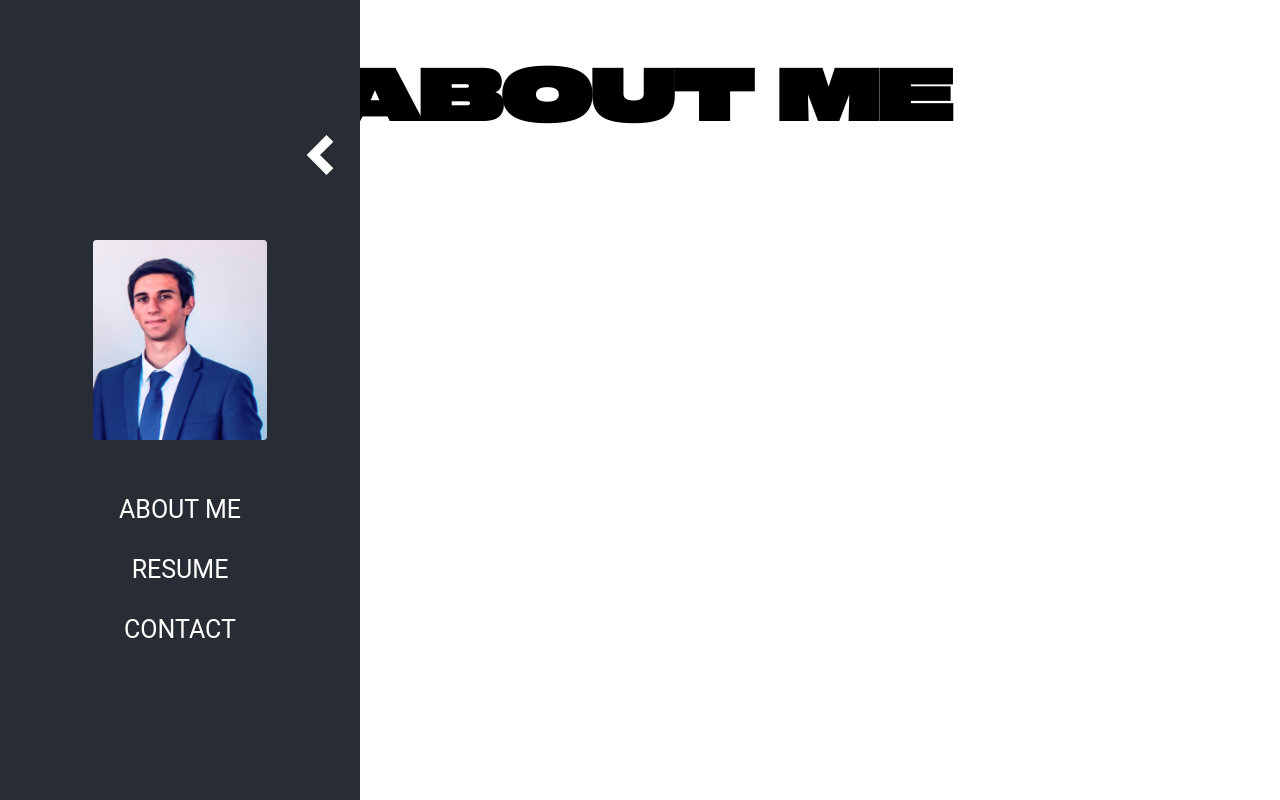
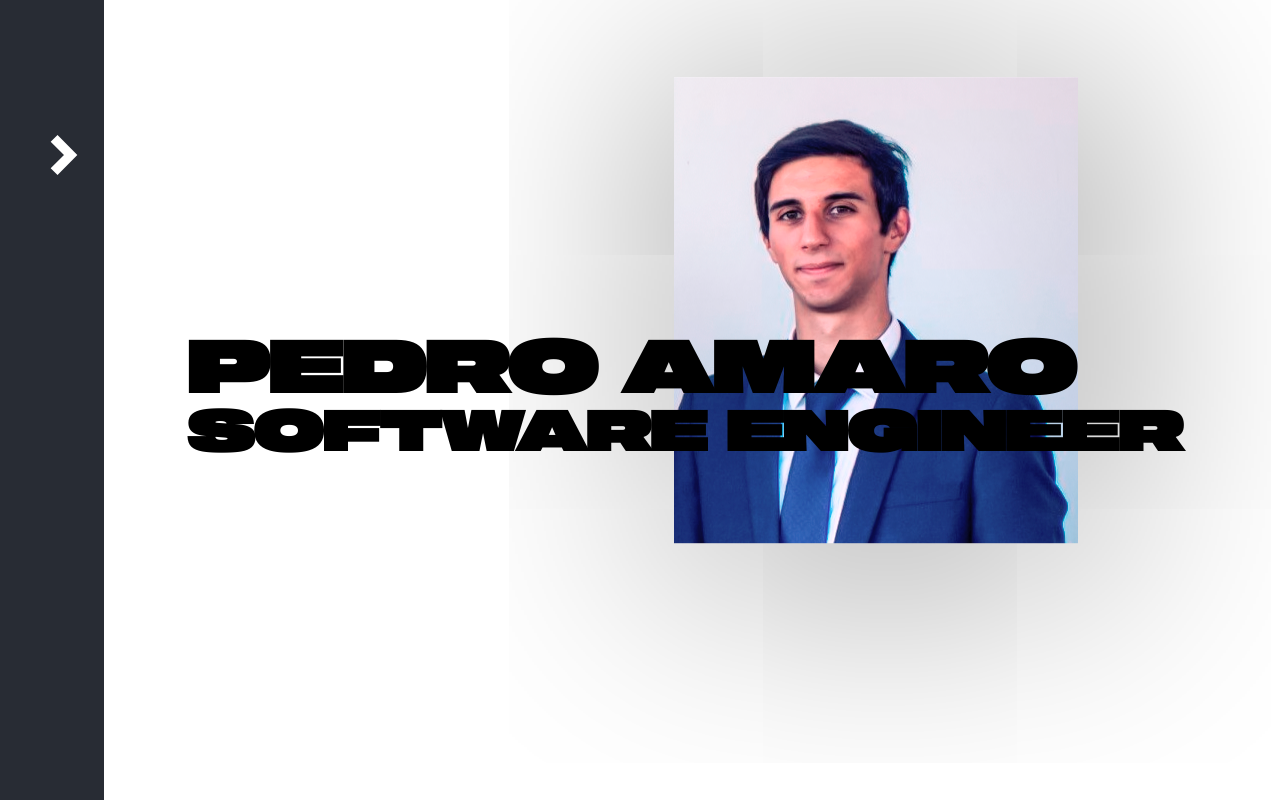
Before and after one commit to setura/reactCV, a React (Create React App) app in the folder react_app/: page / in a window 1280 px wide. Shown: the top 800 px of the page. Built offline with nearby package versions, Linux system fonts and the light colour scheme.

Commit message:
[ReactCV-003] style and dom changes

```diff
--- a/react_app/src/App.scss
+++ b/react_app/src/App.scss
@@ -15,7 +15,7 @@
 
 .App-header {
   background-color: #282c34;
-  min-height: 100vh;
+  height: 100vh;
   display: flex;
   flex-direction: column;
   align-items: center;
@@ -44,7 +44,8 @@
 
     .left-container {
       width: 25%;
-      position: absolute;
+      position: fixed;
+      z-index: 999;
       padding: 20px;
 
       .arrow-container {
@@ -120,7 +121,50 @@
     }
 
     .main-content {
-      flex: 70%;
+      width: 93%;
+      margin-left:7vw;
+    }
+
+    .about-me-page {
+      width: 100%;
+      height: 200vh;
+      background-color: black;
+
+      .presentaion {
+        display: flex;
+        height: 100vh;
+
+        position: relative;
+        background-color: white;
+        justify-content: space-around;
+        align-content: center;
+
+          .presentation-text {
+            max-width: 1100px;
+            max-height: 200px;
+            margin: auto;
+            text-align: left;
+            z-index: 5;
+            h1,h2 {
+              margin: 0 0 0 auto;
+              line-height: 1;
+            }
+          }
+
+          .my-photo {
+            position: absolute;
+            right: 0;
+            top: 50%;
+            max-width: 100%;
+            height: unset;
+            max-height: 100%;
+            transform: translate(-50%, -80%);
+            box-shadow: 11px 14px 300px gray
+            ;
+            border-radius: 0;
+            object-fit: none;
+          }
+      }
     }
   }
 }
--- a/react_app/src/components/About.js
+++ b/react_app/src/components/About.js
@@ -1,11 +1,19 @@
 import $ from 'jquery';
+import me from '../images/PEDROAMARO.png'
+
 
 
 const About = () => {
 
     return (
         <div className="about-me-page">
-            <h1>ABOUT ME</h1>
+            <div className="presentaion">
+                <div className="presentation-text">
+                    <h1>Pedro Amaro</h1>
+                    <h2>Software engineer</h2>
+                </div>
+                <img src={me} className="my-photo" alt="logo" />
+            </div>
         </div>
     )
 }
--- a/react_app/src/components/Menu.js
+++ b/react_app/src/components/Menu.js
@@ -7,7 +7,6 @@ const Menu = () => {
     let state = true;
 
     function handleMenu() {
-        console.log('The link was clicked.');
         if (state) {
             $("#left-container").addClass('closed');
             $("#left-container").removeClass('open');
@@ -22,9 +21,9 @@ const Menu = () => {
     }
 
     return (
-        <div className="App-header left-container" id="left-container">
-            <a className="arrow-container" onClick={handleMenu} href="#" id="menu-button">
-            <img src={arrow} className="arrow" id="menu-button-img"></img>
+        <div className="App-header left-container closed" id="left-container">
+            <a className="arrow-container" onClick={handleMenu} href="#!" id="menu-button">
+            <img src={arrow} className="arrow closed" id="menu-button-img"></img>
             </a>
             <img src={me} className="my-photo" alt="logo" />
             <div className="links-container">
```
